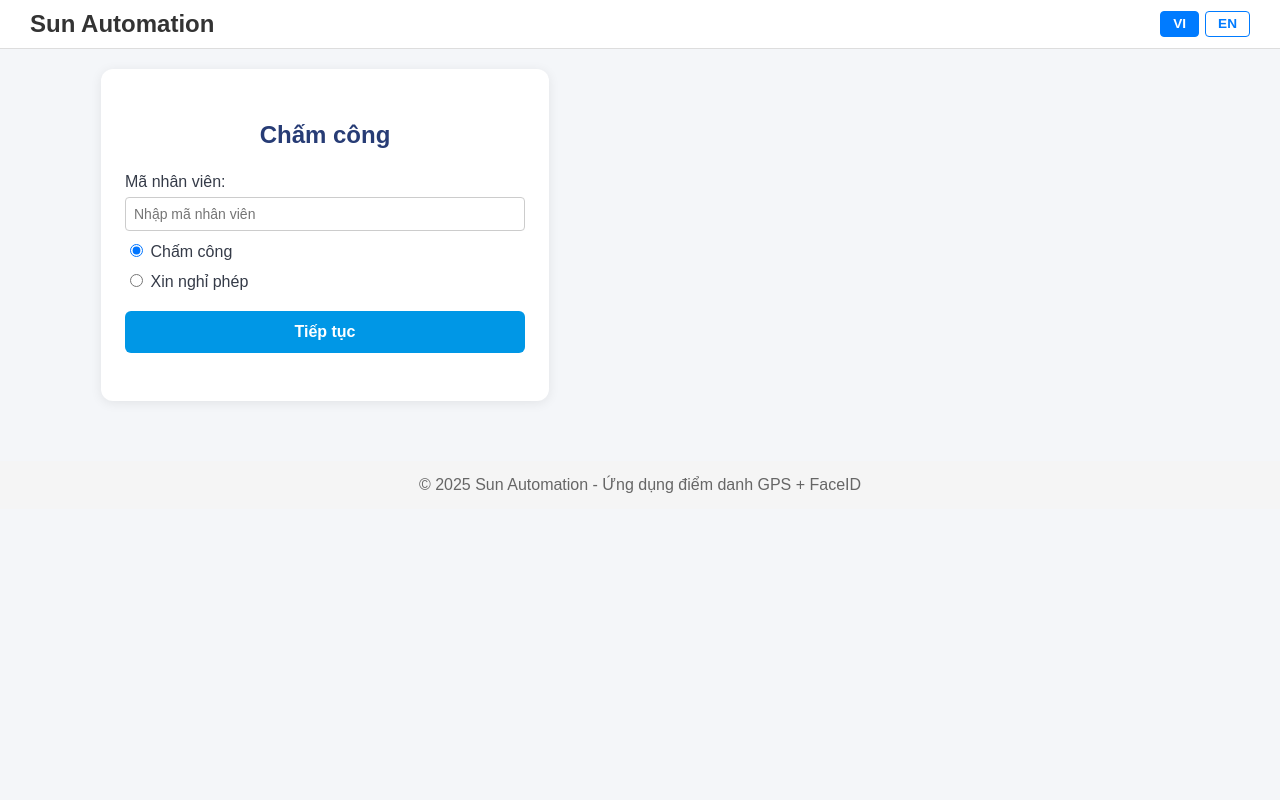
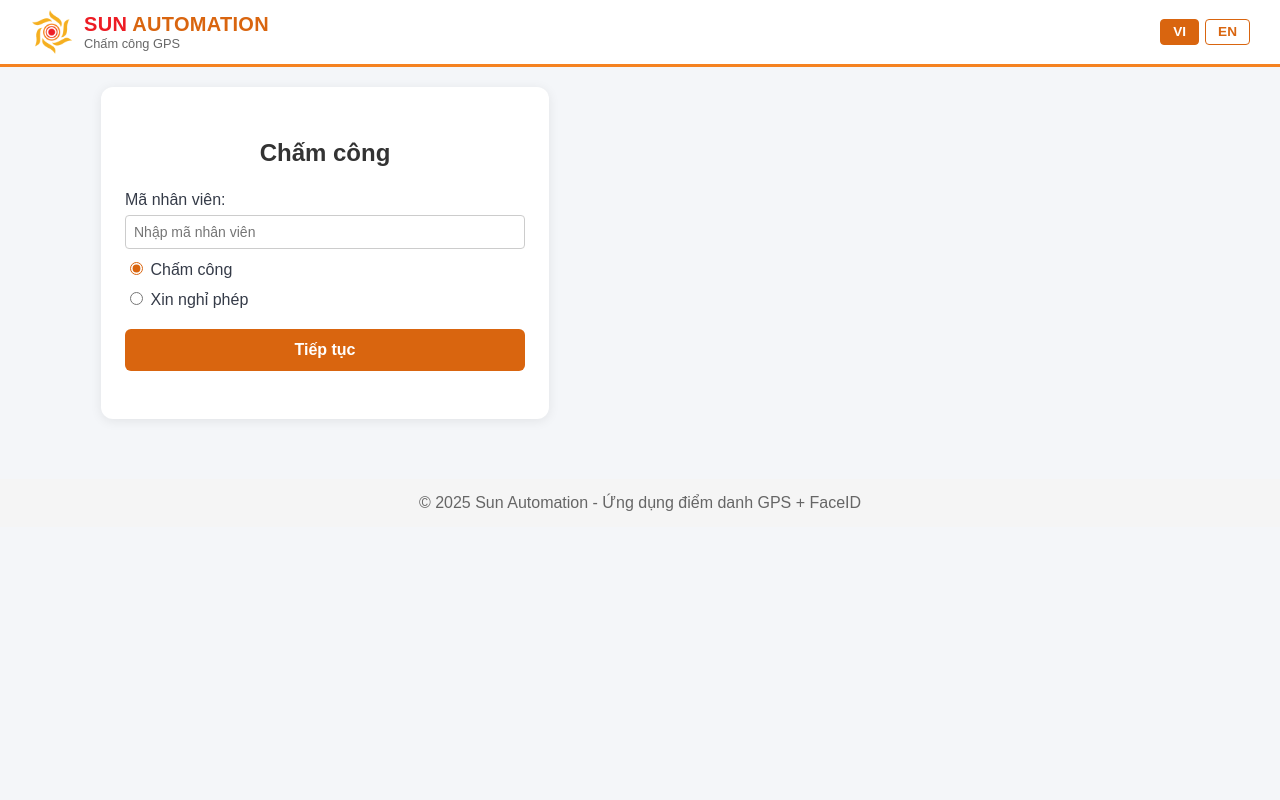
Before and after one commit to JauntyMonkey144/sun-gps, a Flask app: page / in a window 1280 px wide. Run offline with Flask 3, Linux system fonts and the light colour scheme; parts of the project's set-up code (start-up, migrations or seed data) failed here and were passed over; some libraries are stand-ins or nearby versions.

Commit message:
Đổi header trang chấm công sang logo Sun Automation
Header nền trắng viền cam, thêm logo và dòng phụ, thay màu xanh dương bằng màu cam thương hiệu.

Co-Authored-By: Claude Opus 5.5 <noreply@anthropic.com>

```diff
--- a/static/script.js
+++ b/static/script.js
@@ -11,7 +11,7 @@ let cameraStream = null; // Biến để quản lý luồng camera
 // ============================================================
 const I18N = {
   vi: {
-    title_checkin: "Chấm công", title_leave: "Tạo đơn xin nghỉ",
+    app_subtitle: "Chấm công GPS", title_checkin: "Chấm công", title_leave: "Tạo đơn xin nghỉ",
     emp_id_label: "Mã nhân viên:", emp_id_ph: "Nhập mã nhân viên",
     opt_checkin: "Chấm công", opt_leave: "Xin nghỉ phép", btn_continue: "Tiếp tục",
     btn_check_in: "Check In", btn_check_out: "Check Out",
@@ -38,7 +38,7 @@ const I18N = {
     addr_prefix: "📍 Vị trí: "
   },
   en: {
-    title_checkin: "Check-in", title_leave: "Leave request",
+    app_subtitle: "GPS attendance", title_checkin: "Check-in", title_leave: "Leave request",
     emp_id_label: "Employee ID:", emp_id_ph: "Enter employee ID",
     opt_checkin: "Check-in", opt_leave: "Request leave", btn_continue: "Continue",
     btn_check_in: "Check In", btn_check_out: "Check Out",
--- a/templates/index.html
+++ b/templates/index.html
@@ -9,9 +9,20 @@
   <link rel="icon" href="{{ url_for('static', filename='favicon-32x32.png') }}" type="image/png">
   <style>
     body { font-family: Arial, sans-serif; background: #f4f6f9; margin: 0; }
-    header { padding: 10px 30px; background: #fff; border-bottom: 1px solid #ddd;
-             display:flex; justify-content:space-between; align-items:center; }
-    .header-title { font-size: 1.5rem; font-weight: bold; color: #333; }
+    :root { --sun-red: #ED1C24; --sun-orange: #F58220; --sun-orange-dark: #D9650F; --sun-amber: #F5AF23; }
+    header { padding: 10px 30px; background: #fff; border-bottom: 3px solid var(--sun-orange);
+             display:flex; justify-content:space-between; align-items:center; gap:12px; }
+    .brand { display:flex; align-items:center; gap:10px; min-width:0; }
+    .brand img { width:44px; height:44px; margin:0; border:0; border-radius:0; flex-shrink:0; }
+    .brand-text { display:flex; flex-direction:column; line-height:1.2; min-width:0; }
+    .header-title { font-size: 1.25rem; font-weight: bold; color: var(--sun-red); letter-spacing:.3px; }
+    .header-title span { color: var(--sun-orange-dark); }
+    .header-subtitle { font-size: .8rem; color: #666; }
+    button { background: var(--sun-orange-dark); }
+    button:hover { background: #B85409; }
+    h2 { color: #333; }
+    input[type="radio"] { accent-color: var(--sun-orange-dark); }
+    @media (max-width: 500px) { header { padding: 8px 14px; } .header-title { font-size: 1rem; } .brand img { width:38px; height:38px; } }
     footer { margin-top: 40px; padding: 15px; background: #f5f5f5; text-align: center; color: #666; }
     .flex-container { display: flex; gap: 30px; padding:20px; flex-wrap: wrap; }
     .container { flex: 1; min-width: 320px; }
@@ -22,7 +33,7 @@
     #confirmBox button { margin-right: 10px; padding: 8px 16px; border: none; border-radius: 5px; cursor: pointer; }
     #confirmBtn { background: #28a745; color: white; }
     #cancelBtn { background: #dc3545; color: white; }
-    #captureBtn { background: #007bff; color: white; }
+    #captureBtn { background: var(--sun-orange-dark); color: white; }
     #retakeBtn { background: orange; color: white; display:none; }
     #cameraBox { margin-top: 10px; max-width: 400px; }
     video, img, canvas { margin-top: 10px; border: 1px solid #ccc; border-radius: 5px;
@@ -44,10 +55,10 @@
     #leaveReasonBox, #taskBox {
       margin-top: 10px;
       padding: 10px;
-      background: #e7f3ff;
+      background: #FFF3E6;
       border-radius: 5px;
     }
-    #leaveReasonBox label { font-weight: bold; color: #007bff; }
+    #leaveReasonBox label { font-weight: bold; color: var(--sun-orange-dark); }
     #leaveTypeBox { margin-top: 10px; }
     #singleDaySection { display: none; }
     #multiDaySection { display: none; }
@@ -77,9 +88,9 @@
     }
     .action-btn.selected {
         font-weight: bold;
-        background-color: #007bff;
+        background-color: var(--sun-orange-dark);
         color: white;
-        border: 2px solid #0056b3;
+        border: 2px solid #B85409;
     }
     .action-btn:disabled {
         cursor: not-allowed;
@@ -88,15 +99,22 @@
     /* Nút chuyển ngôn ngữ VI/EN (giao diện tối giản) */
     .lang-switch { display: inline-flex; gap: 6px; }
     .lang-switch button { width: auto; padding: 4px 12px; margin: 0; cursor: pointer;
-        border: 1px solid #007bff; background: #fff; color: #007bff; border-radius: 4px;
+        border: 1px solid var(--sun-orange-dark); background: #fff; color: var(--sun-orange-dark); border-radius: 4px;
         font-weight: bold; font-size: 0.85rem; line-height: 1.2; }
-    .lang-switch button.active { background: #007bff; color: #fff; }
+    .lang-switch button:hover { background: #FFF3E6; }
+    .lang-switch button.active { background: var(--sun-orange-dark); color: #fff; }
     #empCount { margin-top: 6px; font-weight: bold; color: #333; }
   </style>
 </head>
 <body>
   <header>
-    <span class="header-title">Sun Automation</span>
+    <div class="brand">
+      <img src="{{ url_for('static', filename='logo-mark.png') }}" alt="Sun Automation">
+      <div class="brand-text">
+        <span class="header-title">SUN <span>AUTOMATION</span></span>
+        <span class="header-subtitle" data-i18n="app_subtitle">Chấm công GPS</span>
+      </div>
+    </div>
     <span class="lang-switch" id="langSwitch">
       <button type="button" data-lang="vi">VI</button>
       <button type="button" data-lang="en">EN</button>
```
Also changed, not shown: static/logo-mark.png (added).
